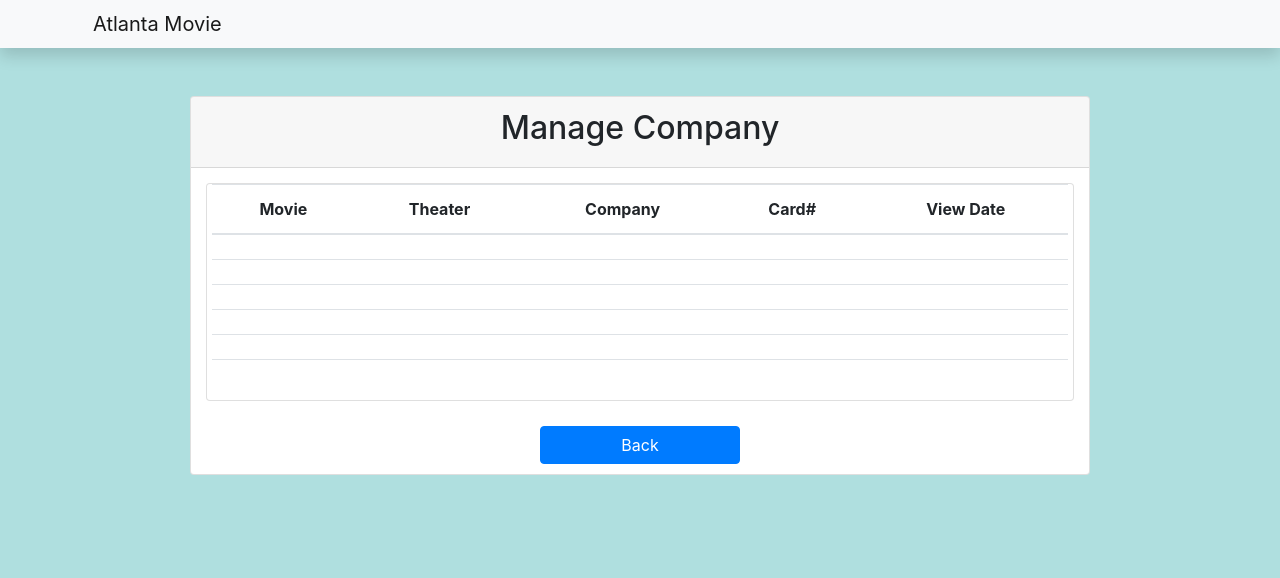
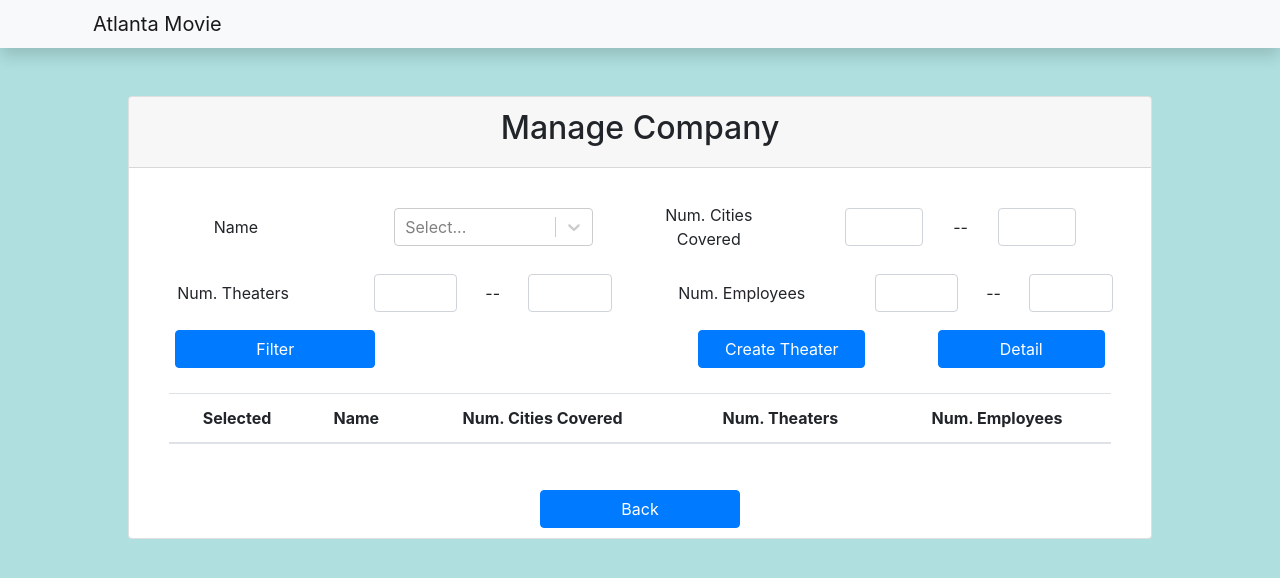
Before and after one commit to 49ers-DB/Atlanta-Movie, a React (Create React App) app: page /Auth/Manage-Company in a window 1280 px wide. Shown: the top 578 px of the page. Built offline with nearby package versions, Linux system fonts and the light colour scheme; sample sign-in values are in the browser's storage.

Commit message:
created inputs for manageCompany

```diff
--- a/src/Components/Functionalities/Admin/ManageCompany.js
+++ b/src/Components/Functionalities/Admin/ManageCompany.js
@@ -1,5 +1,6 @@
 import React, { Component } from 'react'
 import APIClient from "../../../apiClient"
+import Select from 'react-select'
 
 import "../Functionality.css"
 
@@ -8,7 +9,7 @@ export default class ManageCompany extends Component {
     super(props)
     this.state = {
       apiClient: null,
-      rowData: [[],[],[],[],[],[]],
+      rowData: [],
     }
 
     var accessToken = localStorage.getItem("accessToken")
@@ -35,20 +36,51 @@ export default class ManageCompany extends Component {
   render () {
     return (
       <div className="main">
-        <div className="card visitHistoryCard">
+        <div className="card">
           <div className="card-header">
             <h2>Manage Company</h2>
           </div>
-          <div className="card visitHistoryTableCard">
-          <div className="functionalities-table">
+          <div className="card-body">
+            <div className="row">
+              <div className="form-group form-inline functionalities-form-row">
+                <label>Name</label>
+                <Select className="functionalities-select"
+                />
+                <label>Num. Cities Covered</label>
+                <input className="form-control col-1"/>
+                <div>--</div>
+                <input className="form-control col-1"/>
+              </div>
+
+            </div>
+            <div className="row">
+              <div className="form-group form-inline functionalities-form-row">
+                <label>Num. Theaters</label>
+                <input className="form-control col-1"/>
+                <div>--</div>
+                <input className="form-control col-1"/>
+                <label>Num. Employees</label>
+                <input className="form-control col-1"/>
+                <div>--</div>
+                <input className="form-control col-1"/>
+              </div>
+            </div>
+            <div className="row">
+              <button className="btn btn-primary col-3">Filter</button>
+              <div className="col-3"></div>
+              <a className="btn btn-primary col-2" href="/">Create Theater</a>
+              <button className="btn btn-primary col-2" href="/">Detail</button>
+            </div>
+
+            <div className="functionalities-table visitHistoryTableCard">
             <table className="table">
               <thead>
                 <tr>
-                <th scope="col">Movie</th>
-                <th scope="col">Theater</th>
-                <th scope="col">Company</th>
-                <th scope="col">Card#</th>
-                <th scope="col">View Date</th>
+                  <th scope="col">Selected</th>
+                  <th scope="col">Name</th>
+                  <th scope="col">Num. Cities Covered</th>
+                  <th scope="col">Num. Theaters</th>
+                  <th scope="col">Num. Employees</th>
                 </tr>
               </thead>
               <tbody>
--- a/src/Components/Functionalities/User/ExploreTheater.js
+++ b/src/Components/Functionalities/User/ExploreTheater.js
@@ -192,7 +192,7 @@ export default class ExploreTheater extends Component {
               </div>
             </div>
             <div className="row">
-            <div className="form-group form-inline functionalities-form-row col">
+              <div className="form-group form-inline functionalities-form-row col">
                 <label htmlFor="theaterName">City</label>
                 <input className="form-control functionalities" value={this.state.city} onChange={this.setCity}/>
               </div>
```
Lines whose indentation alone changed are shown as unchanged.
